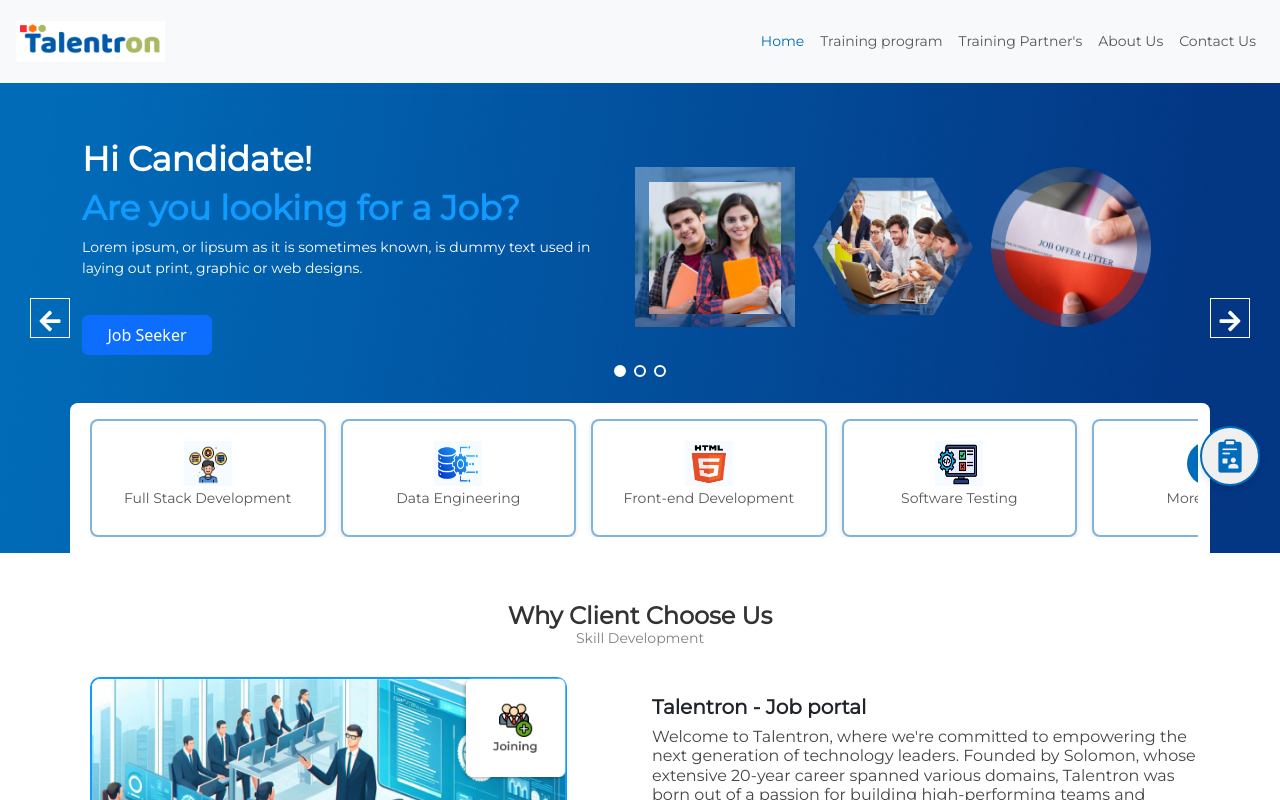
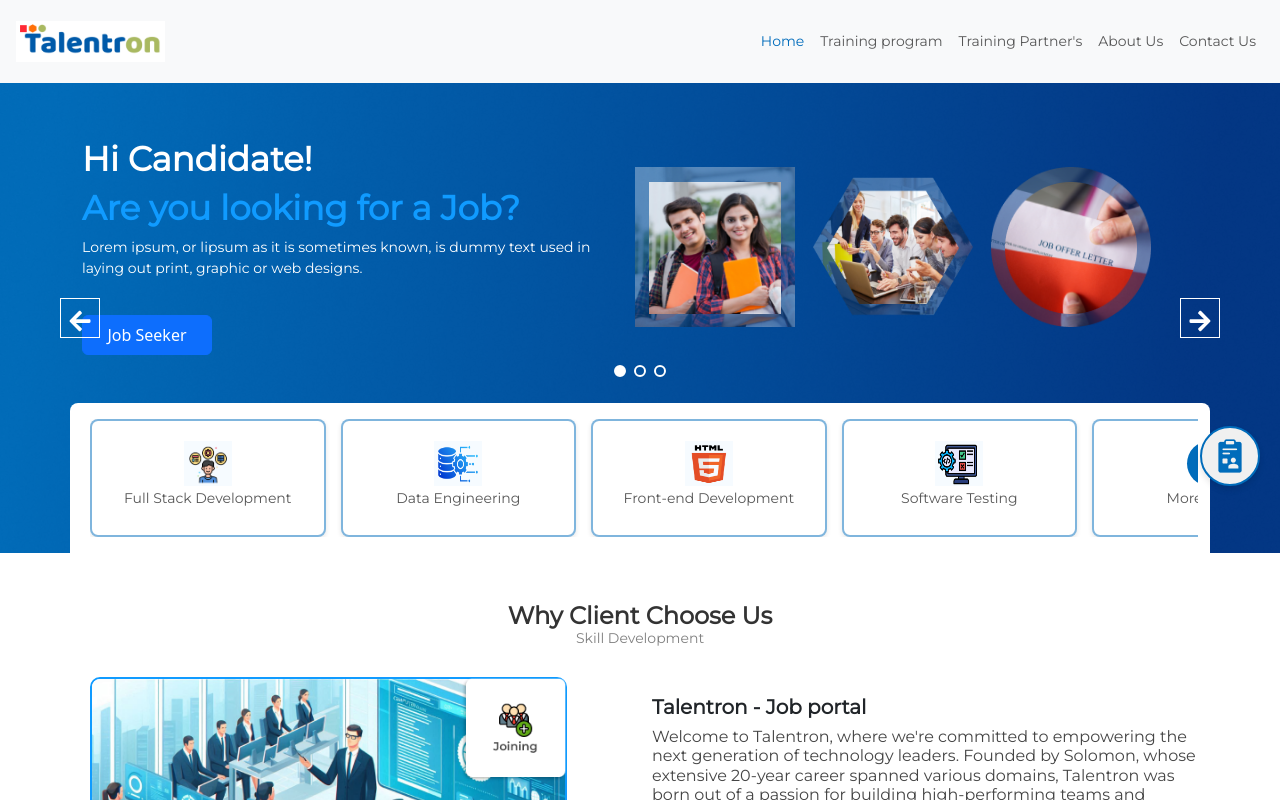
Before and after one commit to shivam21bb106/Talentron-, a React (Vite) app in the folder frontend/: page / in a window 1280 px wide. Shown: the top 800 px of the page. Built offline with nearby package versions, Linux system fonts and the light colour scheme.

Commit message:
Updated the arrow mark

```diff
--- a/frontend/src/styles/home.css
+++ b/frontend/src/styles/home.css
@@ -35,12 +35,12 @@
 }
 
 .left-arrow {
-  left: 30px;
+  left: 60px;
   color: white;
 }
 
 .right-arrow {
-  right: 30px;
+  right: 60px;
   color: white;
 }
 .below-header {
```
